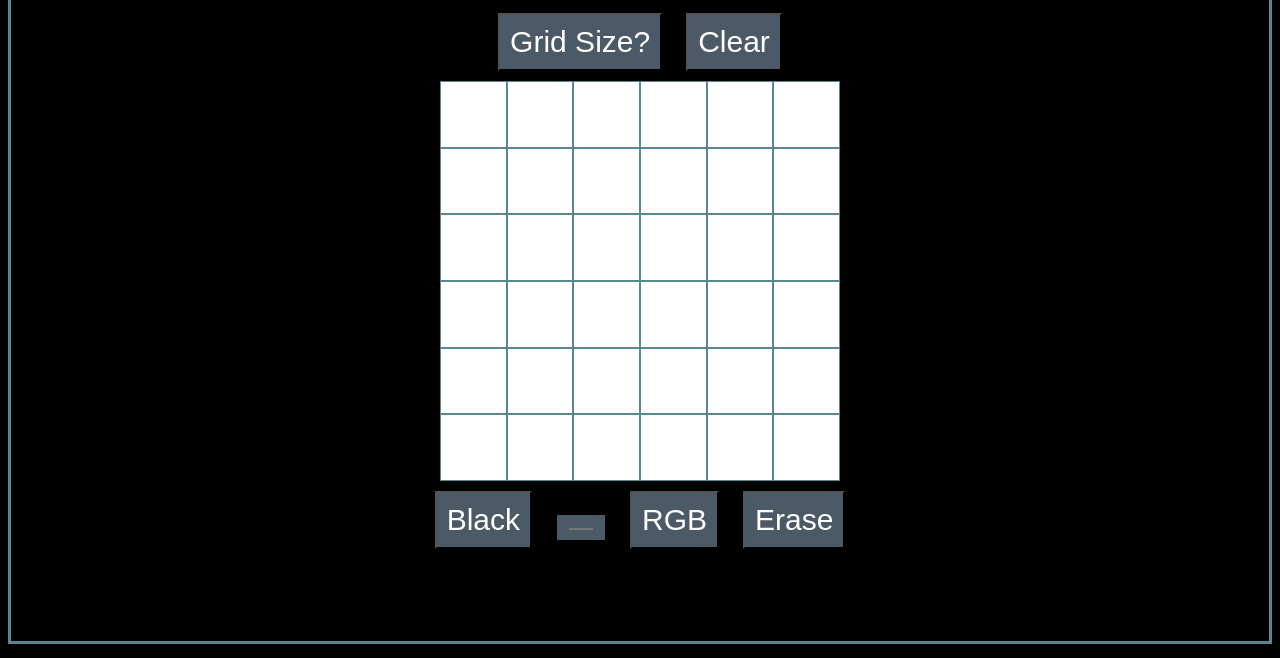
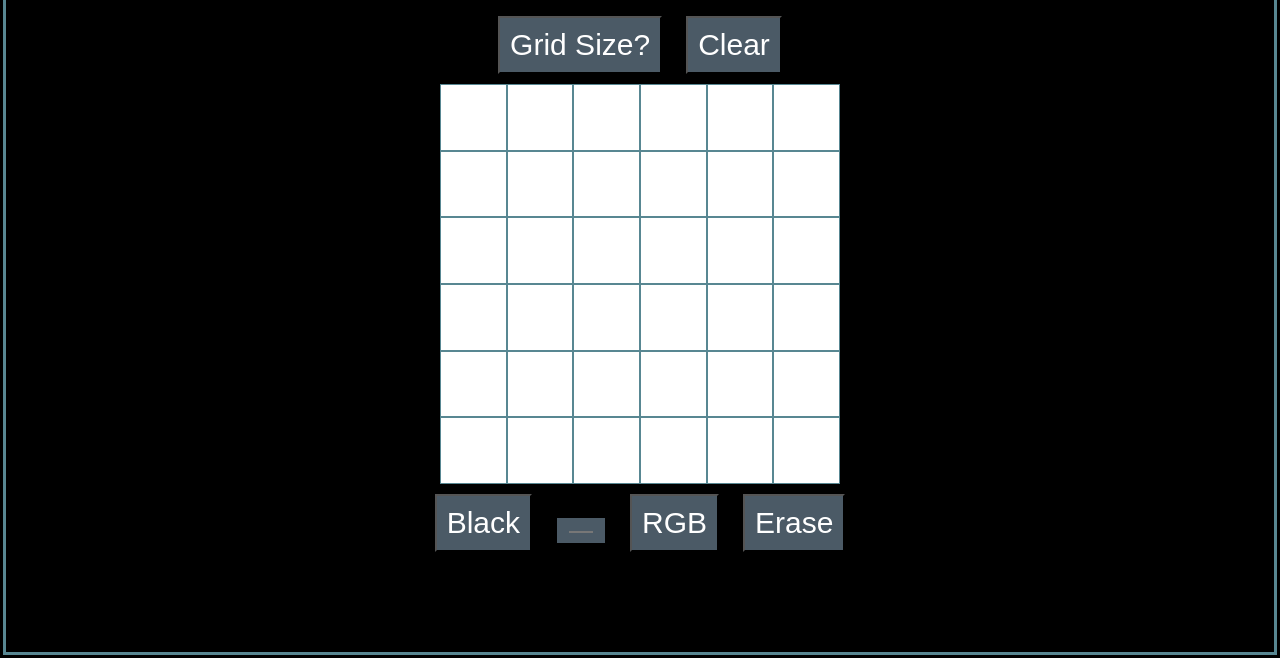
Before and after one commit to sid1702/Etch-a-Sketch, a plain HTML site: page index.html in a window 1280 px wide. Shown: the part 170-828 px from the top of the page. Drawn offline with Linux system fonts and the light colour scheme.

Commit message:
Border width changed

```diff
--- a/style.css
+++ b/style.css
@@ -1,8 +1,10 @@
-
+html{
+    border: 3px solid rgb(88, 135, 146);
+    margin:3px
+}
 body{
     background-color: black;
     color: white;
-    border: 3px solid rgb(88, 135, 146);
 }
 
 .container{
```
